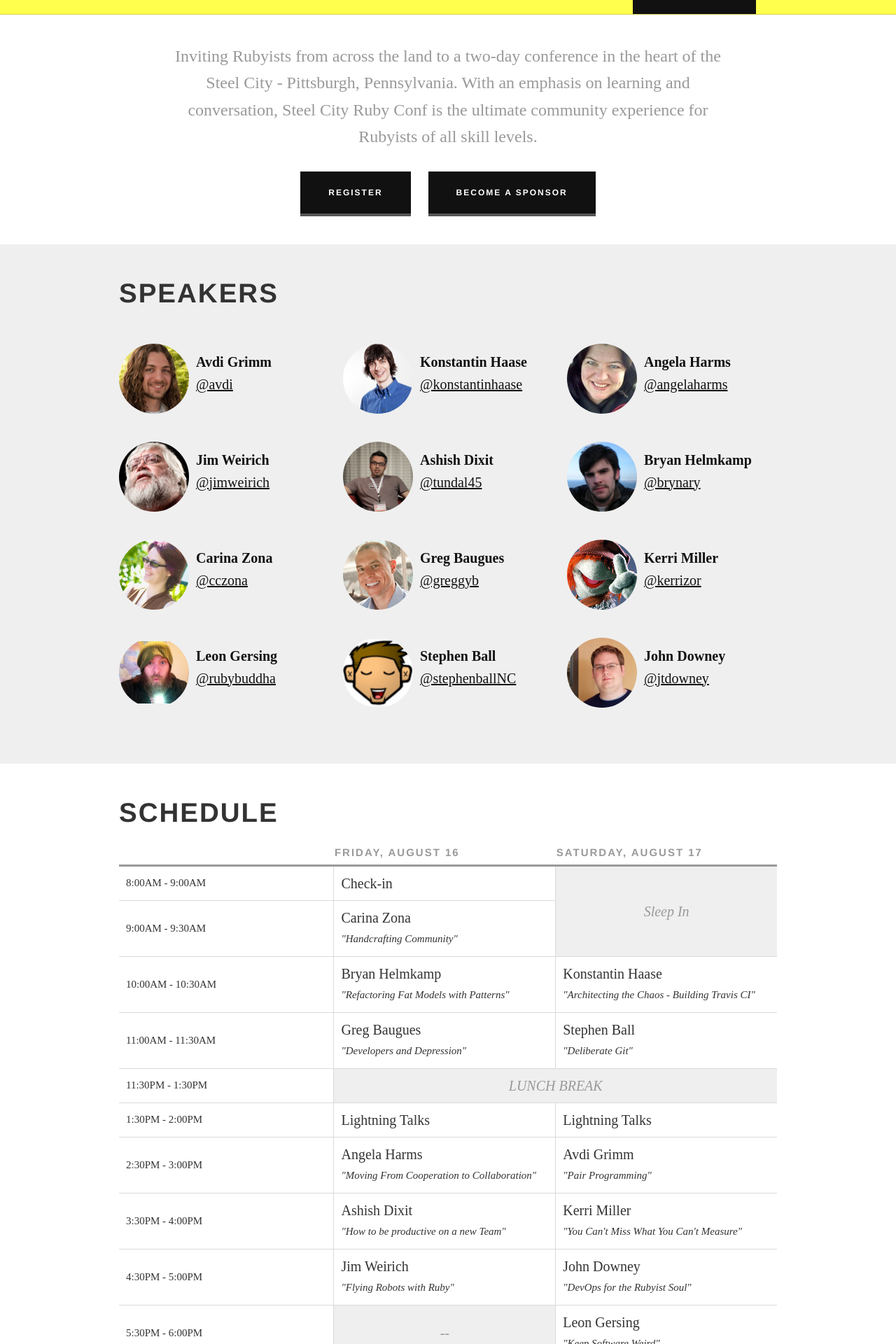
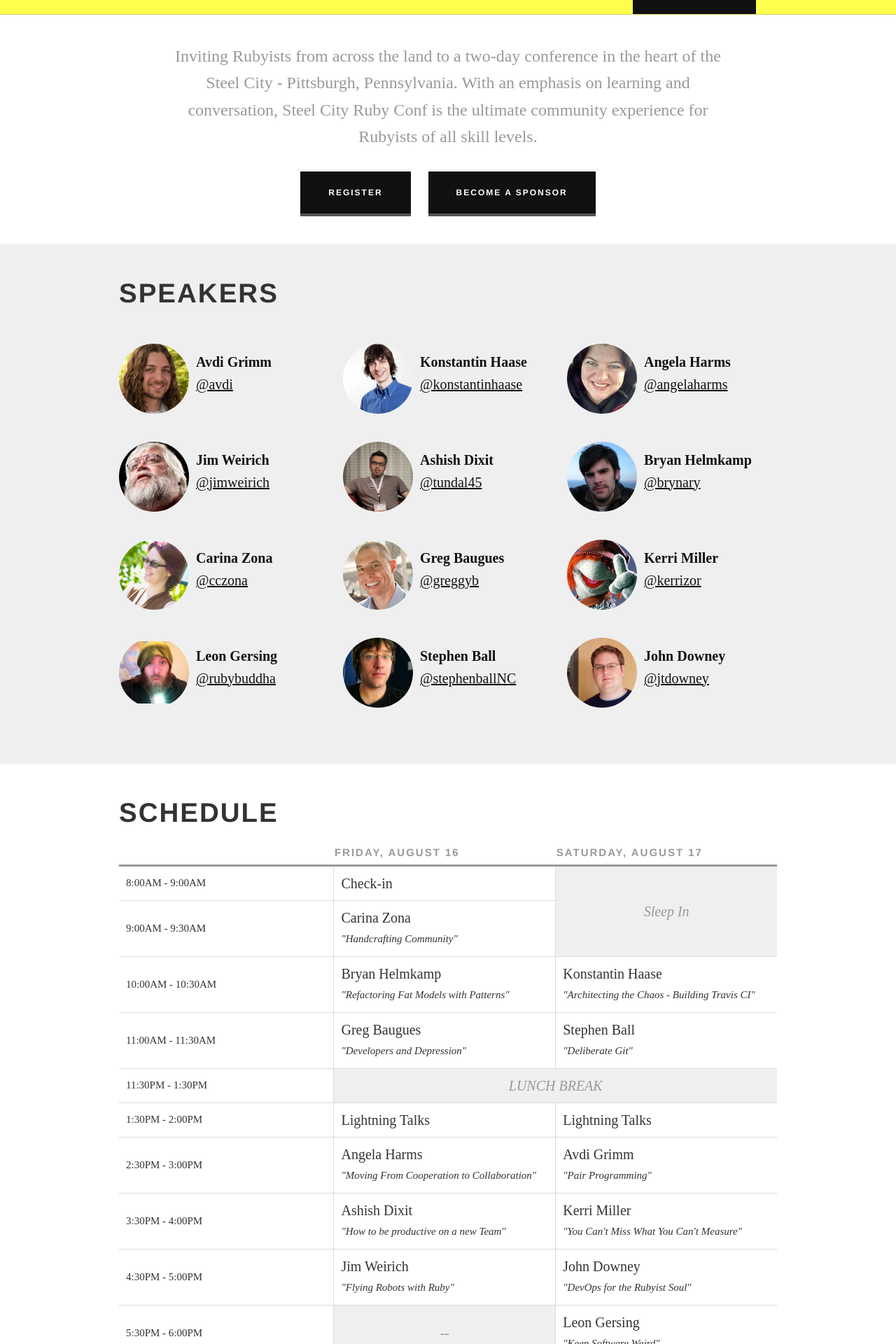
Before and after one commit to colindean/steelcityruby.github.com, a Jekyll site: the page built from index.html, in a window 1280 px wide. Shown: the part 560-2480 px from the top of the page at 70% size. Built offline with Jekyll 4.4.1, drawn with Linux system fonts in a browser that asks for light colours; nearby versions of some CDN libraries; some web fonts are replaced; Markdown is read by kramdown in place of the engine named in the settings; comment, search, counter and statistics services are not loaded.

Commit message:
Uses a real picture for Stephen

```diff
--- a/index.html
+++ b/index.html
@@ -118,7 +118,7 @@ title: Steel City Ruby Conference 2013
           </div>
 
           <div class="span4 speaker">
-            <div class="speaker-avatar" style="background-size: 100px; background-image: url('img/speakers/stephenball.png');">&nbsp;</div>
+            <div class="speaker-avatar" style="background-size: 100px; background-image: url('img/speakers/stephenball.jpg');">&nbsp;</div>
             <div class="speaker-name">Stephen Ball</div>
             <a class="speaker-handle" href="http://twitter.com/stephenballNC">@stephenballNC</a>
           </div>
```
Also changed, not shown: img/speakers/stephenball.jpg (added).
